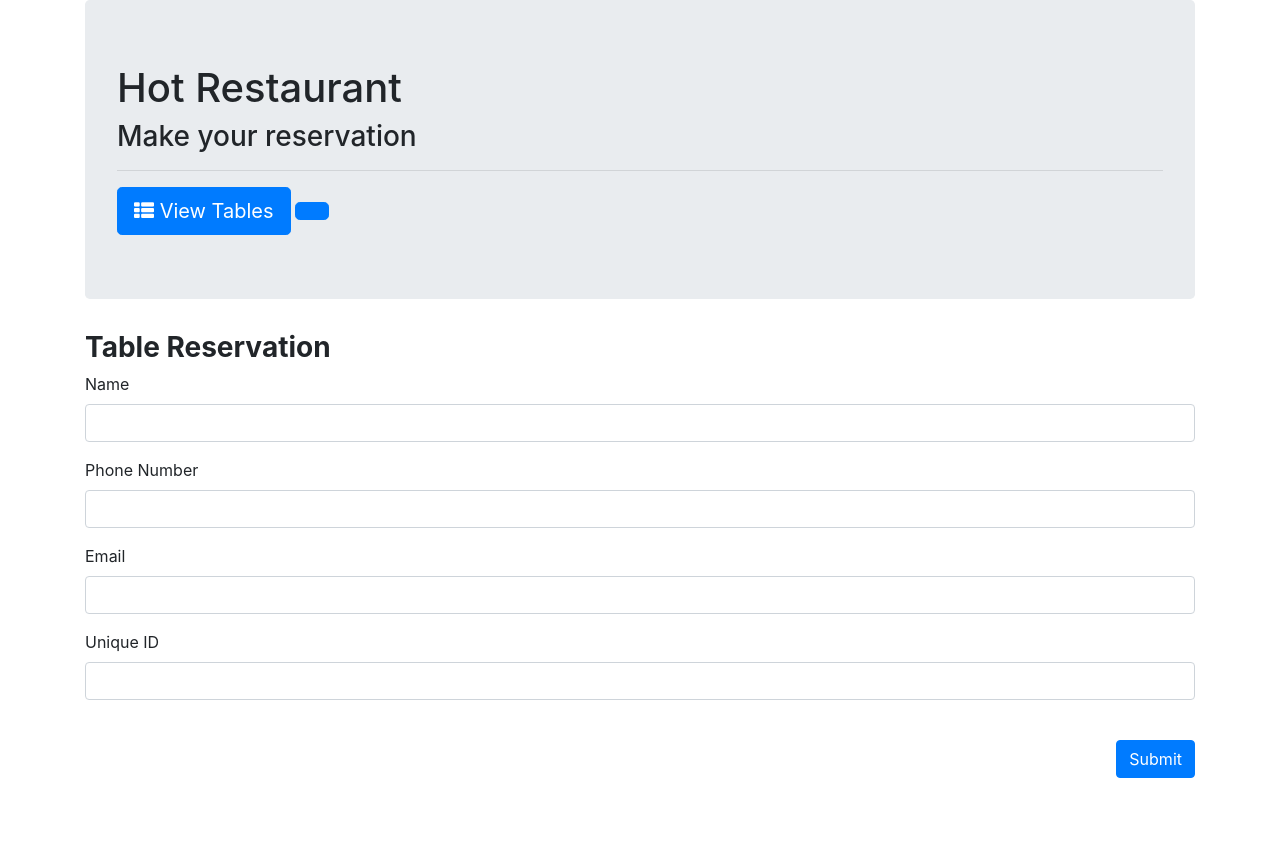
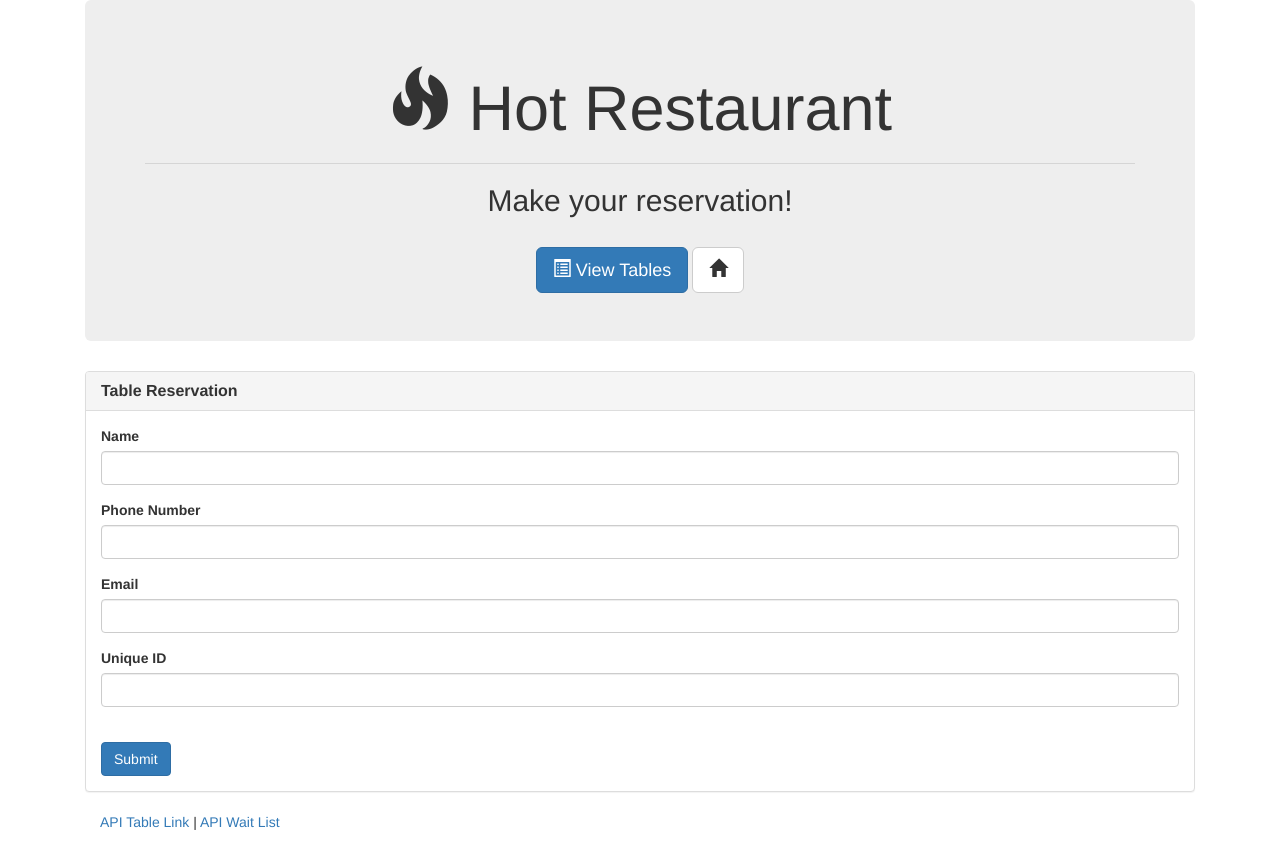
Before and after one commit to ski14hs/RestaurantReservation, a plain HTML site: page reserve.html in a window 1280 px wide. Before the commit the page ends 800 px from the top, so only its background shows below. Drawn offline with nearby package versions, Linux system fonts and the light colour scheme.

Commit message:
Update reserve.html

```diff
--- a/reserve.html
+++ b/reserve.html
@@ -2,24 +2,33 @@
 <html lang="en">
 <head>
   <meta charset="UTF-8">
-  <title>Star Wars - Express</title>
+  <title>Reservation Page</title>
   <!-- Latest compiled and minified CSS & JS -->
   <link rel="stylesheet" href="https://maxcdn.bootstrapcdn.com/bootstrap/4.0.0/css/bootstrap.min.css">
   <link rel="stylesheet" href="https://stackpath.bootstrapcdn.com/font-awesome/4.7.0/css/font-awesome.min.css">
   <script src="https://code.jquery.com/jquery.js"></script>
-  <script src="https://maxcdn.bootstrapcdn.com/bootstrap/4.0.0/js/bootstrap.min.js"></script>
-
+<!-- Latest compiled and minified CSS -->
+<link rel="stylesheet" href="https://maxcdn.bootstrapcdn.com/bootstrap/3.3.6/css/bootstrap.min.css" integrity="sha384-1q8mTJOASx8j1Au+a5WDVnPi2lkFfwwEAa8hDDdjZlpLegxhjVME1fgjWPGmkzs7"
+crossorigin="anonymous">
 </head>
 <body>
 
   <div class="container">
+
     <div class="jumbotron">
-      <h1>Hot Restaurant</h1>
-      <h3>Make your reservation</h3>
-      <hr>
-      <a href="/tables"><button class="btn btn-primary btn-lg"><span class="fa fa-th-list"></span> View Tables</button></a>
-      <a href="/"><button class="btn btn-primary btn-lg"><span class="glyphicon glyphicon-home"></span></button></a>
+        <h1 class="text-center"><span class="glyphicon glyphicon-fire"></span> Hot Restaurant</h1>
+        <hr>
+        <h2 class="text-center">Make your reservation!</h2>
+        <br>
+
+        <div class="text-center">
+            <a href="/tables"><button type="button" class="btn btn-lg btn-primary"><span class="glyphicon glyphicon-list-alt"></span>
+                    View Tables</button></a>
+            <a href="/"><button type="button" class="btn btn-lg btn-default"><span class="glyphicon glyphicon-home"></span></button></a>
+        </div>
+
     </div>
+
     <div class="row">
 
       <div class="col-lg-12">
@@ -53,14 +62,19 @@
 
             </form>
             <br>
-            <div class="text-right">
+            <div class="text-left">
               <button type="submit" class="btn btn-primary btn-md" id="add-btn">Submit</button>
             </div>
           </div>
         </div>
-
       </div>
     </div>
+
+    <footer class="footer">
+        <div class="container">
+            <p><a href="/api/tables">API Table Link</a> | <a href="/api/waitlist">API Wait List</a></p>
+        </div>
+    </footer>
   </div>
 
   <script type="text/javascript">
```
